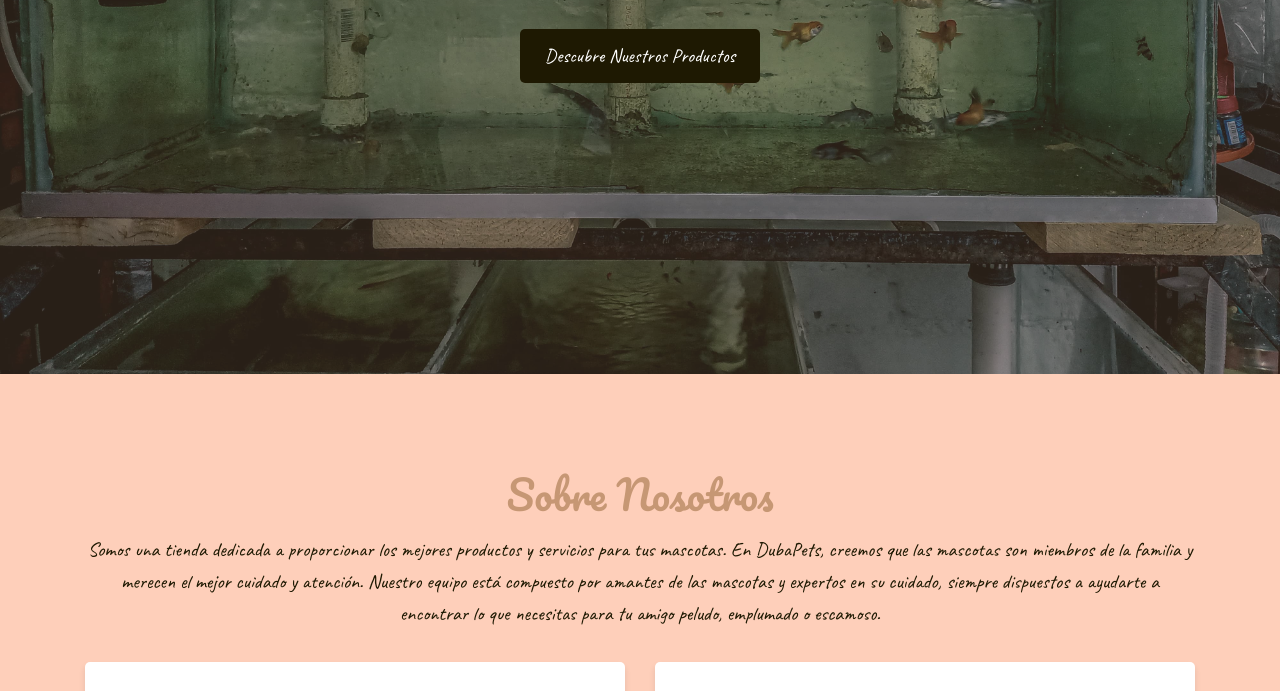
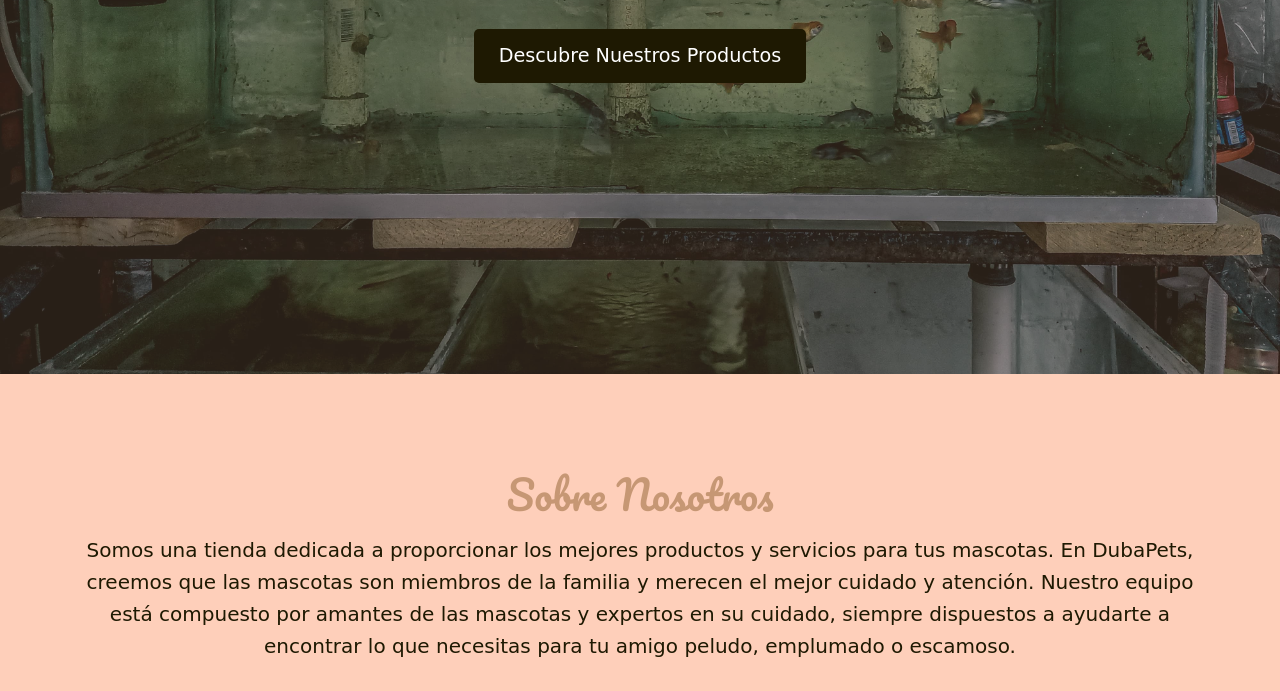
Before and after one commit to LangCarmine/WebInformativa, a plain HTML site: page index.html in a window 1280 px wide. Shown: the part 490-1181 px from the top of the page. Drawn offline with nearby package versions, Linux system fonts and the light colour scheme.

Commit message:
Update styles.css

```diff
--- a/styles.css
+++ b/styles.css
@@ -1,4 +1,4 @@
-@import url('https://fonts.googleapis.com/css2?family=Caveat:wght@400..700&display=swap');
+@import url('https://fonts.googleapis.com/css2?family=M+PLUS+Rounded+1c&display=swap');
         @import url('https://fonts.googleapis.com/css2?family=Pacifico&display=swap');
 
         *{
```
